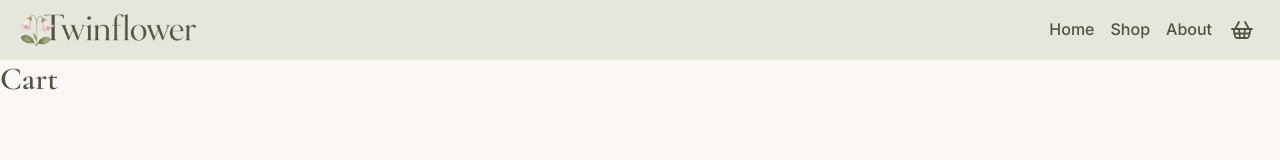
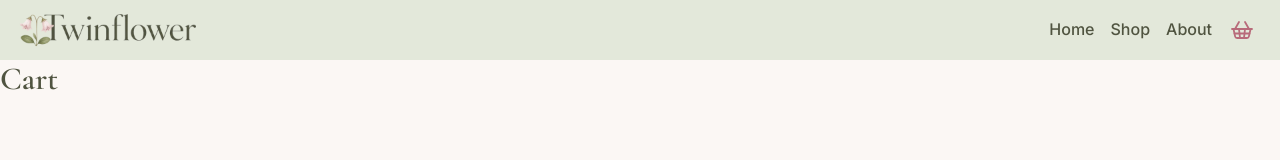
Before and after one commit to Linnea87/twinflower, a React (Vite) app: page /cart in a window 1280 px wide. Shown: the top 160 px of the page. Built offline with nearby package versions, Linux system fonts and the light colour scheme.

Commit message:
Add active state to cart link and extract getNavLinkClass util

```diff
--- a/src/components/layout/CartLink/CartLink.jsx
+++ b/src/components/layout/CartLink/CartLink.jsx
@@ -2,7 +2,10 @@ import { NavLink } from "react-router";
 import { useSelector } from "react-redux";
 import { ShoppingBasket } from "lucide-react";
 import { selectCartCount } from "../../../features/cart/cartSelectors";
+import getNavLinkClass from "../../../utils/getNavLinkClass";
 import styles from "./CartLink.module.css";
+
+const getLinkClass = getNavLinkClass(styles.cartLink, styles.active);
 
 function CartLink({ onNavigate }) {
   const count = useSelector(selectCartCount);
@@ -11,7 +14,7 @@ function CartLink({ onNavigate }) {
   return (
     <NavLink
       to="/cart"
-      className={styles.cartLink}
+      className={getLinkClass}
       onClick={onNavigate}
       aria-label={label}
     >
--- a/src/components/layout/CartLink/CartLink.module.css
+++ b/src/components/layout/CartLink/CartLink.module.css
@@ -24,6 +24,10 @@
   border-radius: 999px;
 }
 
+.active {
+  color: var(--color-primary-dark);
+}
+
 @media (hover: hover) {
   .cartLink:hover {
     color: var(--color-primary-dark);
--- a/src/components/layout/NavMenu/NavMenu.jsx
+++ b/src/components/layout/NavMenu/NavMenu.jsx
@@ -1,9 +1,8 @@
 import { NavLink } from "react-router";
+import getNavLinkClass from "../../../utils/getNavLinkClass";
 import styles from "./NavMenu.module.css";
 
-function getLinkClass({ isActive }) {
-  return isActive ? `${styles.link} ${styles.active}` : styles.link;
-}
+const getLinkClass = getNavLinkClass(styles.link, styles.active);
 
 function NavMenu({ isOpen, onNavigate }) {
   const navClass = isOpen ? `${styles.nav} ${styles.open}` : styles.nav;
--- /dev/null
+++ b/src/utils/getNavLinkClass.js
@@ -0,0 +1,6 @@
+function getNavLinkClass(baseClass, activeClass) {
+  return ({ isActive }) =>
+    isActive ? `${baseClass} ${activeClass}` : baseClass;
+}
+
+export default getNavLinkClass;
```
